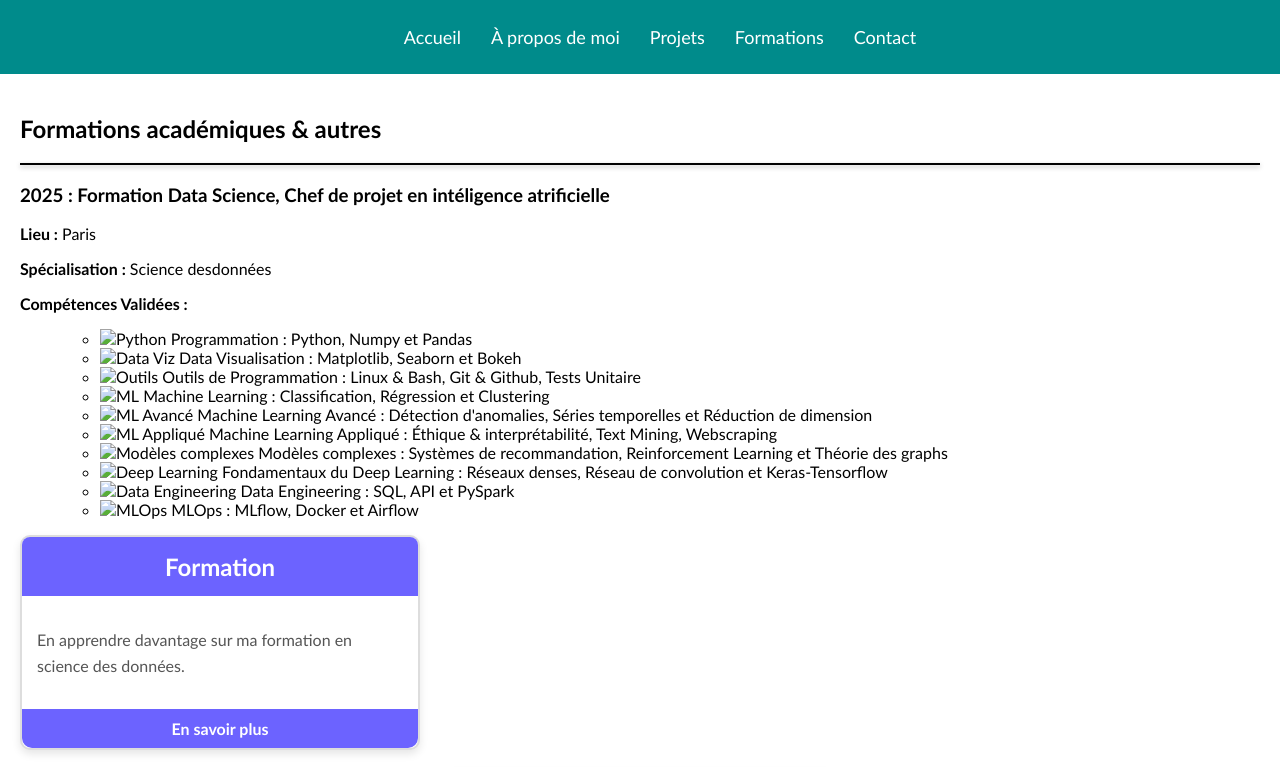
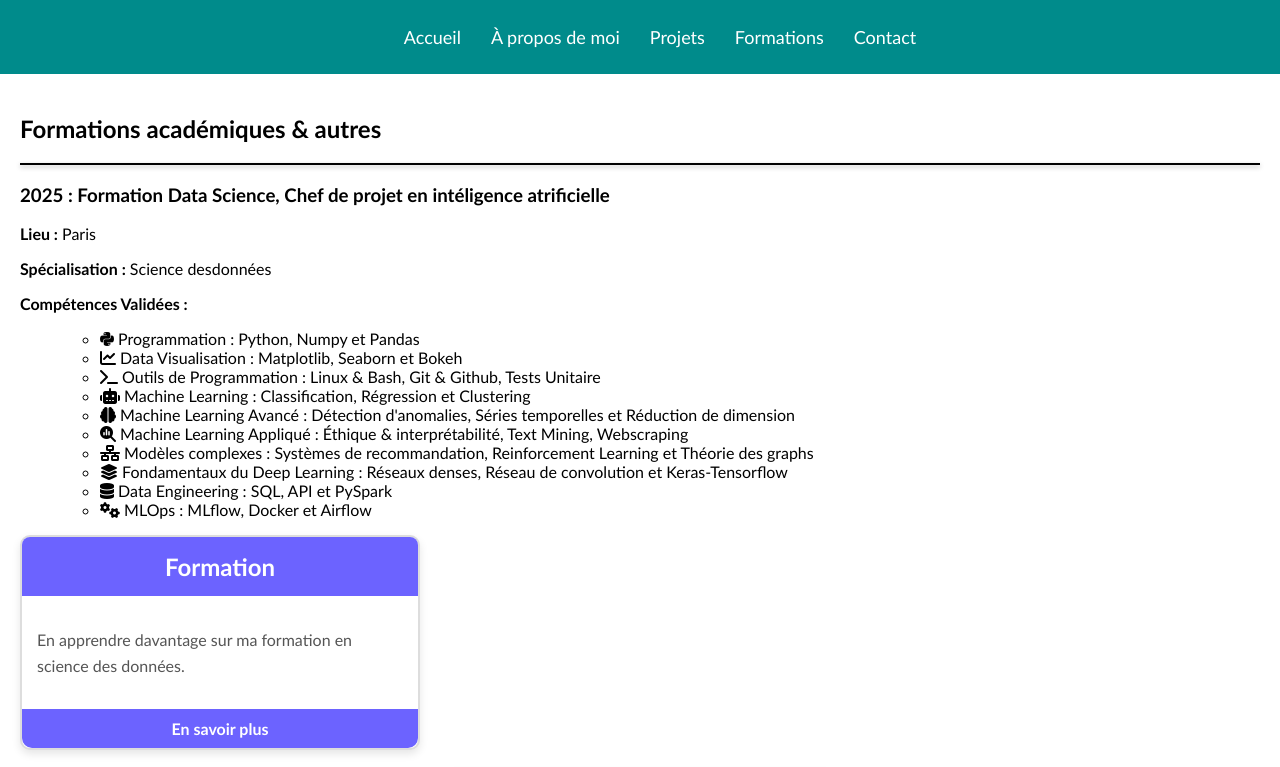
Before and after one commit to gregooze2b/Portfolio_Balluais, a plain HTML site: page formation.html in a window 1280 px wide. Shown: the top 767 px of the page. Drawn offline with Linux system fonts and the light colour scheme.

Commit message:
formation.html

```diff
--- a/formation.html
+++ b/formation.html
@@ -5,6 +5,7 @@
   <meta name="viewport" content="width=device-width, initial-scale=1.0">
   <title>Mes Formations</title>
   <link rel="stylesheet" href="styles.css">
+  <link rel="stylesheet" href="https://cdnjs.cloudflare.com/ajax/libs/font-awesome/6.4.2/css/all.min.css">
 </head>
 <body>
   <header>
@@ -29,17 +30,17 @@
       <p><strong>Spécialisation :</strong> Science desdonnées</p>
       <p><strong>Compétences Validées :</strong></p>
       <ul>
-     <ul class="skills-list">
-    <li><img src="images/python.png" alt="Python"> Programmation : Python, Numpy et Pandas</li>
-    <li><img src="images/dataviz.png" alt="Data Viz"> Data Visualisation : Matplotlib, Seaborn et Bokeh</li>
-    <li><img src="images/tools.png" alt="Outils"> Outils de Programmation : Linux & Bash, Git & Github, Tests Unitaire</li>
-    <li><img src="images/ml.png" alt="ML"> Machine Learning : Classification, Régression et Clustering</li>
-    <li><img src="images/advanced_ml.png" alt="ML Avancé"> Machine Learning Avancé : Détection d'anomalies, Séries temporelles et Réduction de dimension</li>
-    <li><img src="images/applied_ml.png" alt="ML Appliqué"> Machine Learning Appliqué : Éthique & interprétabilité, Text Mining, Webscraping</li>
-    <li><img src="images/complex_models.png" alt="Modèles complexes"> Modèles complexes : Systèmes de recommandation, Reinforcement Learning et Théorie des graphs</li>
-    <li><img src="images/deep_learning.png" alt="Deep Learning"> Fondamentaux du Deep Learning : Réseaux denses, Réseau de convolution et Keras-Tensorflow</li>
-    <li><img src="images/data_engineering.png" alt="Data Engineering"> Data Engineering : SQL, API et PySpark</li>
-    <li><img src="images/mlops.png" alt="MLOps"> MLOps : MLflow, Docker et Airflow</li>
+    <ul class="skills-list">
+    <li><i class="fa-brands fa-python"></i> Programmation : Python, Numpy et Pandas</li>
+    <li><i class="fa-solid fa-chart-line"></i> Data Visualisation : Matplotlib, Seaborn et Bokeh</li>
+    <li><i class="fa-solid fa-terminal"></i> Outils de Programmation : Linux & Bash, Git & Github, Tests Unitaire</li>
+    <li><i class="fa-solid fa-robot"></i> Machine Learning : Classification, Régression et Clustering</li>
+    <li><i class="fa-solid fa-brain"></i> Machine Learning Avancé : Détection d'anomalies, Séries temporelles et Réduction de dimension</li>
+    <li><i class="fa-solid fa-magnifying-glass-chart"></i> Machine Learning Appliqué : Éthique & interprétabilité, Text Mining, Webscraping</li>
+    <li><i class="fa-solid fa-network-wired"></i> Modèles complexes : Systèmes de recommandation, Reinforcement Learning et Théorie des graphs</li>
+    <li><i class="fa-solid fa-layer-group"></i> Fondamentaux du Deep Learning : Réseaux denses, Réseau de convolution et Keras-Tensorflow</li>
+    <li><i class="fa-solid fa-database"></i> Data Engineering : SQL, API et PySpark</li>
+    <li><i class="fa-solid fa-gears"></i> MLOps : MLflow, Docker et Airflow</li>
 </ul>
       </ul>
     </div>
```
